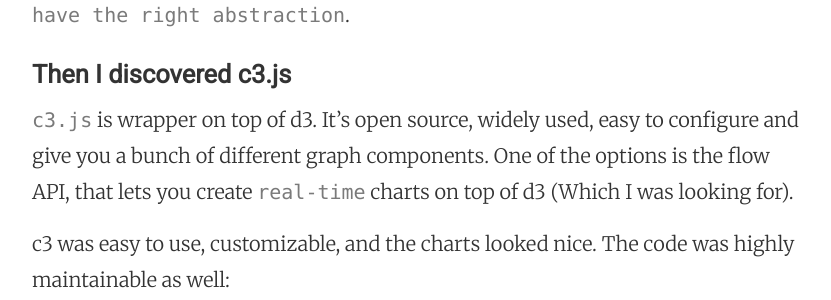
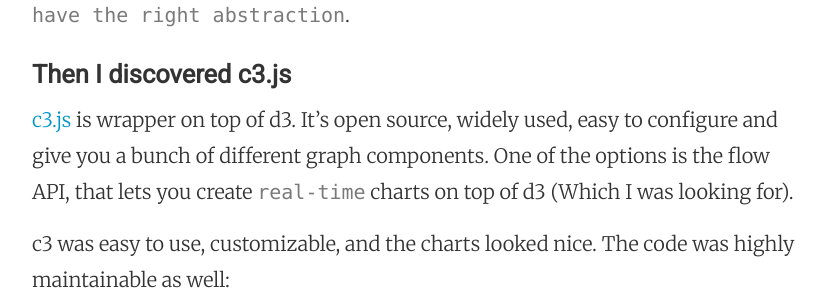
Before and after one commit to emilmork/blog, a Jekyll site: the page built from _posts/2015-11-27-i-hate-making-graphs.md, in a window 1280 px wide. Shown: the part 2673-2973 px from the top of the page, without its empty margins (224-1055 px from the left). Built offline with Jekyll 4.4.1, drawn with Linux system fonts in a browser that asks for light colours; nearby versions of some CDN libraries; Markdown is read by kramdown in place of the engine named in the settings; comment, search, counter and statistics services are not loaded.

Commit message:
Update post. Use link not literals on c3.

````diff
--- a/_posts/2015-11-27-i-hate-making-graphs.md
+++ b/_posts/2015-11-27-i-hate-making-graphs.md
@@ -61,7 +61,7 @@ But I could not find any library that gave me a simple real-time chart. Those I
 
 #### Then I discovered c3.js
 
-```c3.js``` is wrapper on top of d3. It’s open source, widely used, easy to configure and give you a bunch of different graph components. One of the options is the flow API, that lets you create ```real-time``` charts on top of d3 (Which I was looking for).
+[c3.js](http://c3js.org/) is wrapper on top of d3. It’s open source, widely used, easy to configure and give you a bunch of different graph components. One of the options is the flow API, that lets you create ```real-time``` charts on top of d3 (Which I was looking for).
 
 c3 was easy to use, customizable, and the charts looked nice.
 The code was highly maintainable as well:
````
